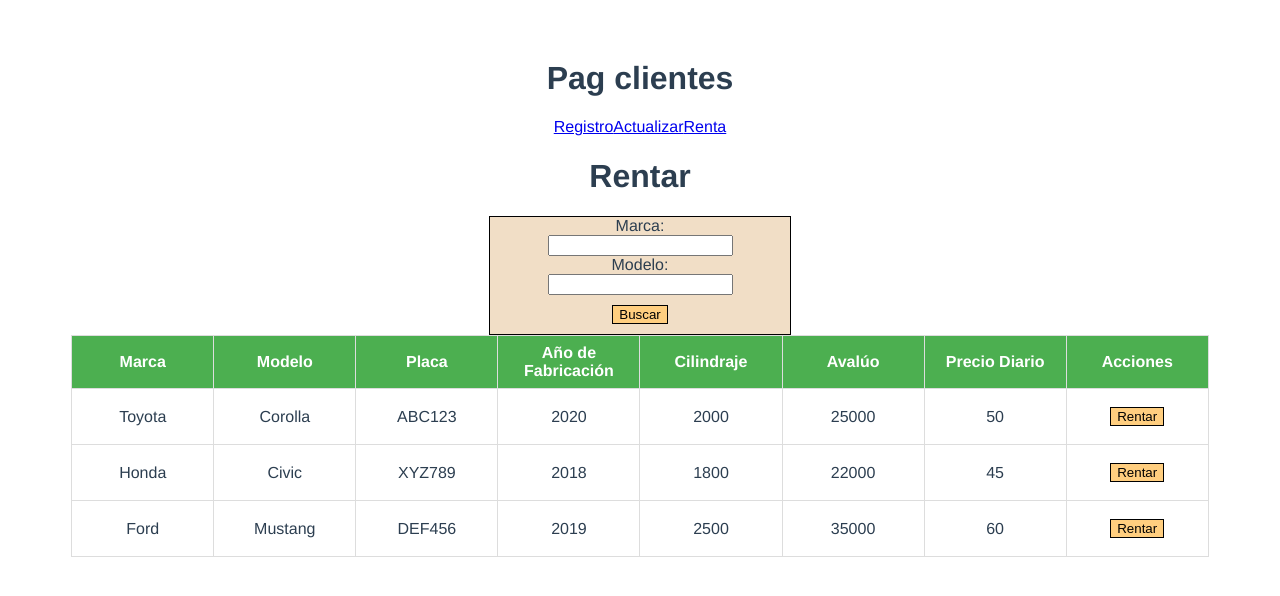
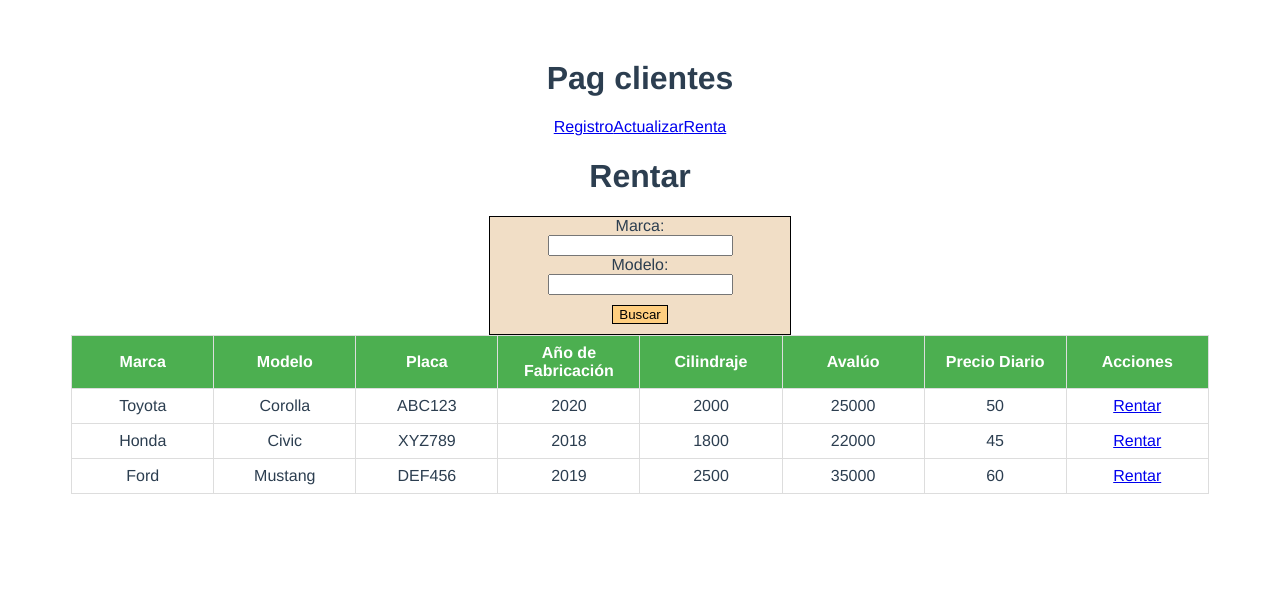
Before and after one commit to juanCarlosEstrellaC/proyecto_final_pw_vue_g4, a Vue app: page /#/renta in a window 1280 px wide. Shown: the top 596 px of the page. Built offline with nearby package versions, Linux system fonts and the light colour scheme.

Commit message:
LinkRentar

```diff
--- a/src/pages/ClienteRentar.vue
+++ b/src/pages/ClienteRentar.vue
@@ -31,19 +31,23 @@
           <td>{{ vehiculo.cilindraje }}</td>
           <td>{{ vehiculo.avaluo }}</td>
           <td>{{ vehiculo.precioDiario }}</td>
-          <td><button>Rentar</button></td>
+          <td>
+            <router-link :to="{ path: '/rentar', query: { id: vehiculo.id } }"
+              >Rentar</router-link
+            >
+          </td>
         </tr>
       </tbody>
     </table>
   </div>
+  <router-view />
 </template>
 
 <script>
 export default {
   data() {
     return {
-      marca: null,
-      modelo: null,
+      id: null,
       listadoVehiculos: [
         {
           id: 1,
@@ -83,11 +87,7 @@ export default {
   },
   methods: {
     presionarBoton() {
-      const vehiculo = {
-        marca: this.marca,
-        modelo: this.modelo,
-      };
-      this.$emit("miEvento", cliente);
+      this.$emit("miEvento", this.id);
     },
   },
 };
@@ -104,7 +104,7 @@ export default {
   background-color: rgb(241, 222, 198);
   border: solid 1px black;
 }
-.tabla{
+.tabla {
   display: flex;
   justify-content: center;
   align-items: center;
@@ -115,7 +115,8 @@ table {
   border-collapse: collapse;
 }
 
-  th, td {
+th,
+td {
   border: 1px solid #dddddd;
   text-align: center;
   padding: 8px;
@@ -123,7 +124,7 @@ table {
 }
 
 th {
-    background-color: #4CAF50;
+  background-color: #4caf50;
   color: white;
 }
 
--- /dev/null
+++ b/src/pages/VehiculoRentar.vue
@@ -0,0 +1,13 @@
+<template>
+  <h1>Rentar</h1>
+</template>
+
+<script>
+export default {
+
+}
+</script>
+
+<style>
+
+</style>
--- a/src/router/router.js
+++ b/src/router/router.js
@@ -19,6 +19,10 @@ const routes = [
     {
         path: '/empleados',
         component: () => import('../pages/Empleados.vue')
+    },
+    {
+        path: '/rentar',
+        component: () => import('../pages/VehiculoRentar.vue')
     }
 ]
 
```
Lines whose indentation alone changed are shown as unchanged.
